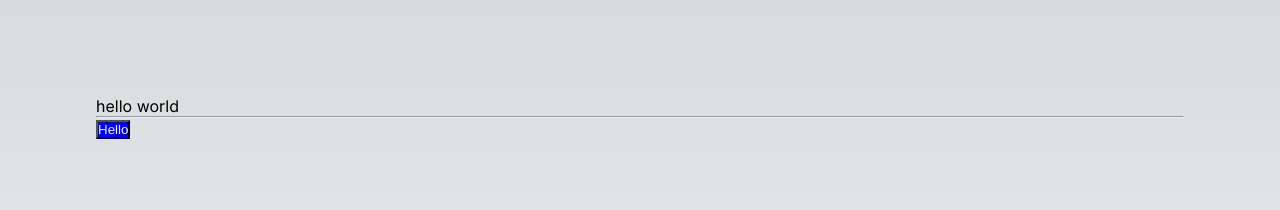
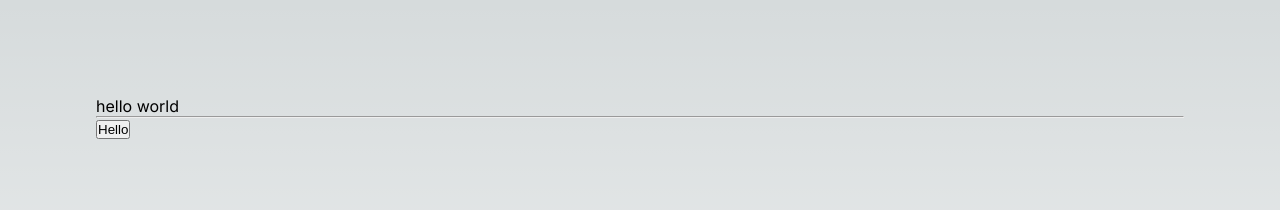
Before and after one commit to lkm36486938/css-lib-for-next-13, a Next.js app: page / in a window 1280 px wide. Shown: the top 210 px of the page. Built offline with nearby package versions, Linux system fonts and the light colour scheme.

Commit message:
emotion -> panda

```diff
--- a/package.json
+++ b/package.json
@@ -3,6 +3,7 @@
   "version": "0.1.0",
   "private": true,
   "scripts": {
+    "prepare": "panda codegen",
     "dev": "rm -rf .next && next dev",
     "build": "next build",
     "start": "next start",
--- a/src/components/Button.tsx
+++ b/src/components/Button.tsx
@@ -1,20 +1,20 @@
 "use client";
 
-/** @jsxImportSource @emotion/react */
-import { jsx, css } from "@emotion/react";
+import { useState } from "react";
+import { css } from "../../styled-system/css";
 
-const buttonStyle = css`
-  background-color: blue;
-  color: white;
-`;
+const buttonStyle = (active: boolean) =>
+  css({ backgroundColor: active ? "lightgreen" : "beige", color: "#333" });
 
 const CustomButton = () => {
+  const [active, setActive] = useState<boolean>(false);
+
   const onClick = () => {
-    console.log("onClick");
+    setActive(!active);
   };
 
   return (
-    <button onClick={onClick} css={buttonStyle}>
+    <button onClick={onClick} className={buttonStyle(active)}>
       Hello
     </button>
   );
```
Also changed, not shown: panda.config.ts (+3 -5 lines), src/app/globals.css (+5 -3 lines), tsconfig.json (+8 -1 lines).
